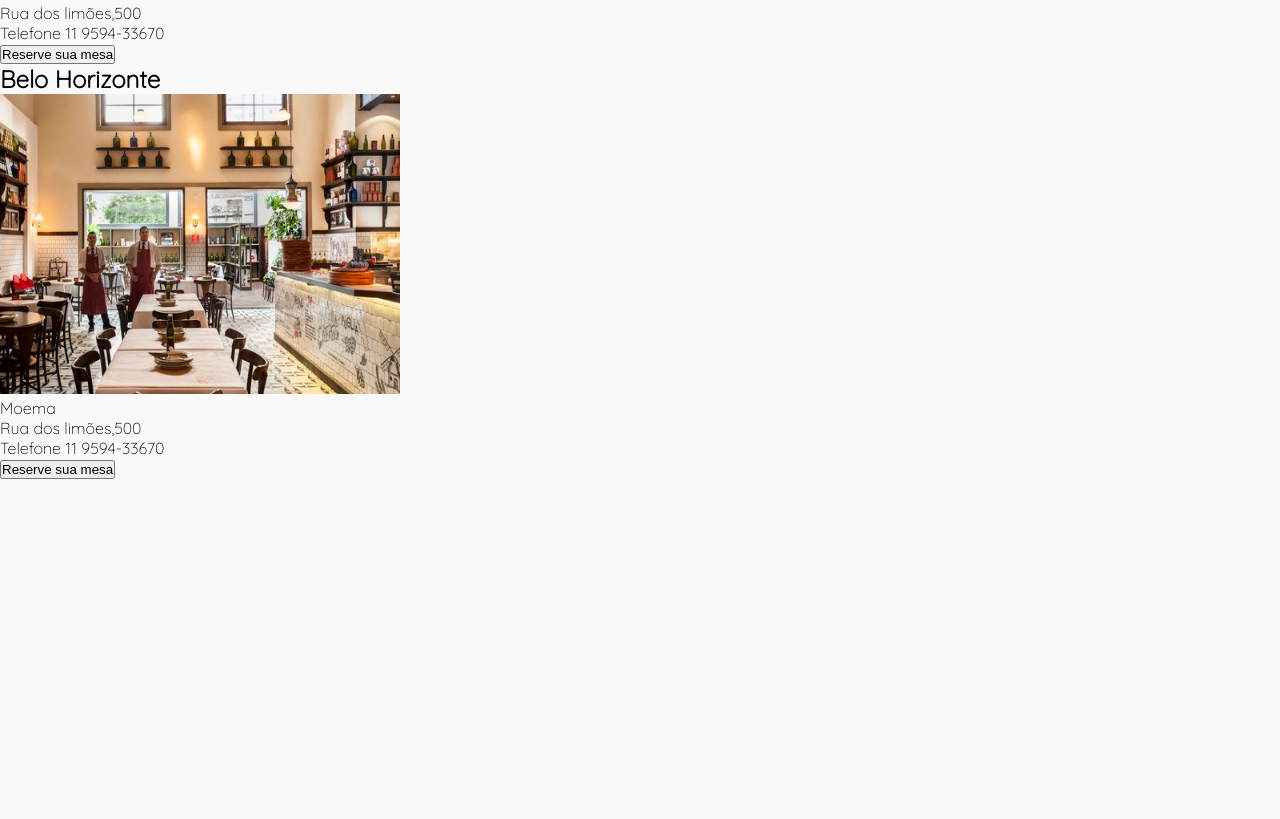
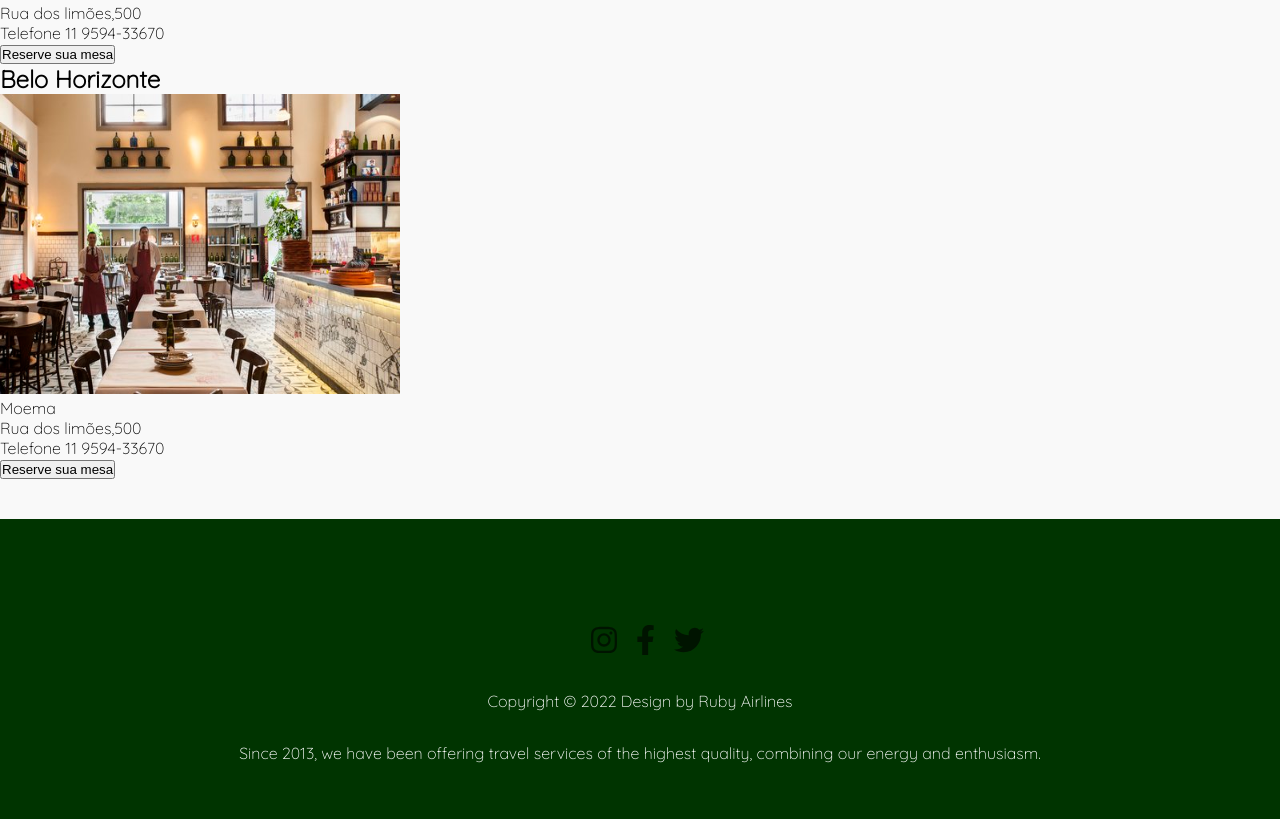
Before and after one commit to MPilecarte/Trabalho-Curso, a plain HTML site: page localizacao.html in a window 1280 px wide. Shown: the part 2463-3282 px from the top of the page. Before the commit the page ends 2942 px from the top, so only its background shows below. Drawn offline with Linux system fonts and the light colour scheme.

Commit message:
Add o footer na página 'Localização'

```diff
--- a/css/localizacao.css
+++ b/css/localizacao.css
@@ -65,3 +65,42 @@ h1{
     height: 300px;
     width: 400px;
 }
+
+
+
+
+
+footer{
+    display: flex;
+    flex-direction: column;
+    background-color: #003400;
+    height: 300px;
+    justify-content: center;
+    align-items: center;
+    gap:32px;
+    margin-top: 40px;
+}
+.icon-footer{
+    display: flex;
+    flex-direction: row;
+    gap:40px;
+}
+.item-footer{
+    height: 30px;
+    color: #fff;
+    margin-top: 50px;
+    margin-left: 15px;
+    opacity: 0.6;
+}
+.item-footer:hover{
+    opacity: 1;
+    cursor: pointer;
+}
+footer p{
+    color: #fff;
+    font-weight: 300;
+}
+.text-footer{
+    font-size: 1rem;
+    color: #fff;
+}
--- a/localizacao.html
+++ b/localizacao.html
@@ -78,6 +78,18 @@
                         <button>Reserve sua mesa</button>
                 </div>
         </section>
+
+
+
+        <footer>
+            <div class="icons-footer">
+                <img class="item-footer" src="icons/instagram-brands.svg" fill="#fff">
+                <img class="item-footer" src="icons/facebook-f-brands.svg">
+                <img class="item-footer" src="icons/twitter-brands.svg">
+            </div>
+            <p>Copyright &copy; 2022 Design by Ruby Airlines</p>
+            <p class="text-footer">Since 2013, we have been offering travel services of the highest quality, combining our energy and enthusiasm.</p>
+        </footer>
     </body>
 
 </html>
```
